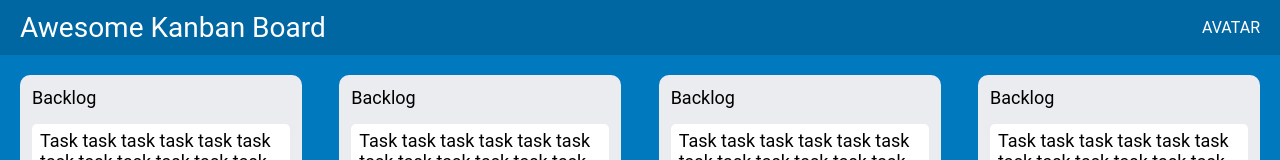
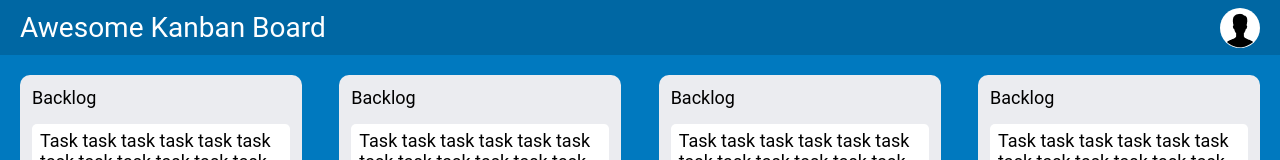
Before and after one commit to Maksim-Lyshchik/kanban_board, a React (Create React App) app: page / in a window 1280 px wide. Shown: the top 160 px of the page. Built offline with nearby package versions, Linux system fonts and the light colour scheme.

Commit message:
Добавить Аватар

```diff
--- /dev/null
+++ b/src/components/Avatar/index.jsx
@@ -0,0 +1,17 @@
+import React from 'react';
+import styled from 'styled-components';
+import userAvatar from '../../image/user-avatar.jpg';
+
+const StyledImg = styled.img`
+  border-radius: 50%;
+  width: 40px;
+  height: 40px;
+`;
+
+export const Avatar = (sizes) => (
+  <StyledImg
+    src={userAvatar}
+    sizes={sizes}
+    alt='avatar'
+  />
+);
--- a/src/components/Header/index.js
+++ b/src/components/Header/index.js
@@ -1,5 +1,6 @@
 import React from 'react';
 import styled from 'styled-components';
+import { Avatar } from '../Avatar';
 
 const StyledHeader = styled.div`
   display: flex;
@@ -38,7 +39,7 @@ export const Header = () => {
   return (
     <StyledHeader>
       <StyledHeaderName>Awesome Kanban Board</StyledHeaderName>
-      <div>AVATAR</div>
+      <Avatar />
     </StyledHeader>
   );
 };
```
Also changed, not shown: src/image/user-avatar.jpg (added).
